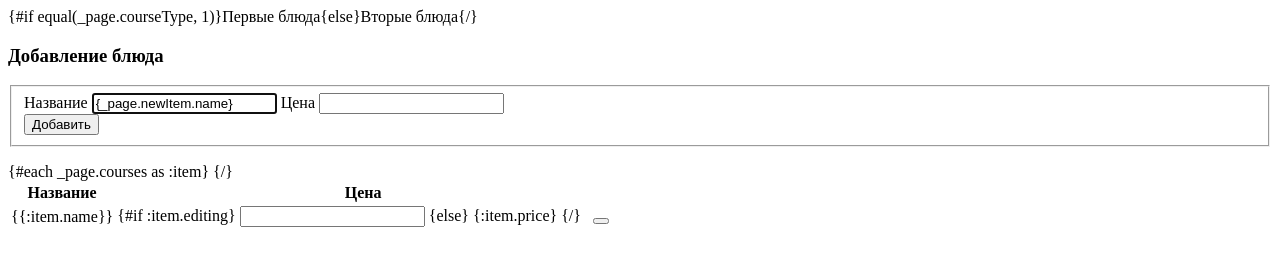
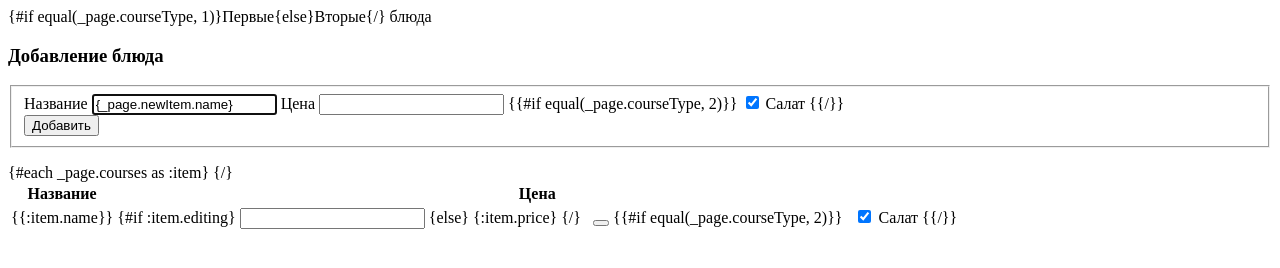
Before and after one commit to berrunder/derby-menu, a website: page views/app/courses.html in a window 1280 px wide. Drawn offline with Linux system fonts and the light colour scheme.

Commit message:
salads checkbox

```diff
--- a/views/app/courses.html
+++ b/views/app/courses.html
@@ -1,5 +1,5 @@
 <Title:>
-    {#if equal(_page.courseType, 1)}Первые блюда{else}Вторые блюда{/}
+    {#if equal(_page.courseType, 1)}Первые{else}Вторые{/} блюда
 
 <Body:>
     <div class="row-fluid">
@@ -10,6 +10,11 @@
                 <input type="text" id="courseName" autofocus value={_page.newItem.name}>
                 <label>Цена</label>
                 <input type="number" class="input-mini" value={_page.newItem.price}>
+                {{#if equal(_page.courseType, 2)}}
+                <label for="isSalad" class="checkbox">
+                    <input type="checkbox" id="isSalad" checked="{_page.newItem.isSalad}"/> Салат
+                </label>
+                {{/}}
                 <div>
                     <button type="submit" class="btn">Добавить</button>
                 </div>
@@ -21,6 +26,7 @@
                 <tr>
                     <th class="">Название</th>
                     <th>Цена</th>
+                    <td>&nbsp;</td>
                 </tr>
                 </thead>
                 <tbody>
@@ -35,6 +41,11 @@
                         {/}
                         &nbsp;
                         <button class="btn btn-mini" x-bind="click: course.toggleEdit" title="Редактировать цену"><i class="icon-edit"></i></button>
+                        {{#if equal(_page.courseType, 2)}}
+                        &nbsp;<label class="checkbox inline">
+                            <input type="checkbox" checked="{:item.isSalad}"/> Салат
+                        </label>
+                        {{/}}
                     </td>
                     <td><a class="btn btn-mini" title="Удалить" x-bind="click: course.remove"><i class="icon-trash"></i></a></td>
                 </tr>
```
